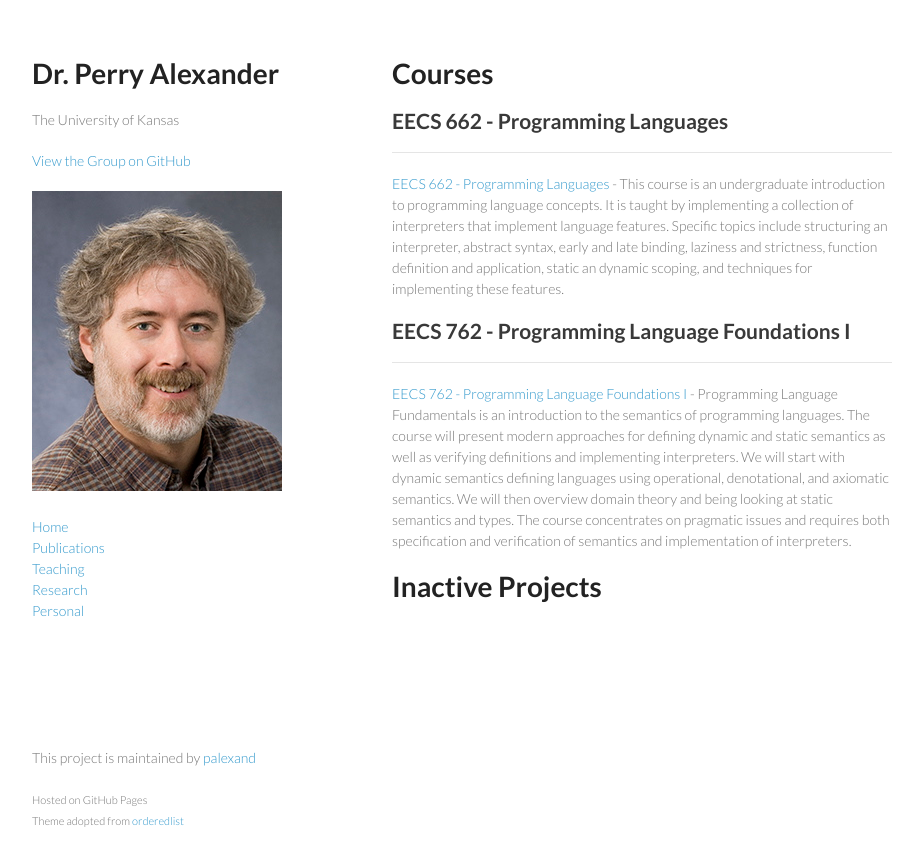
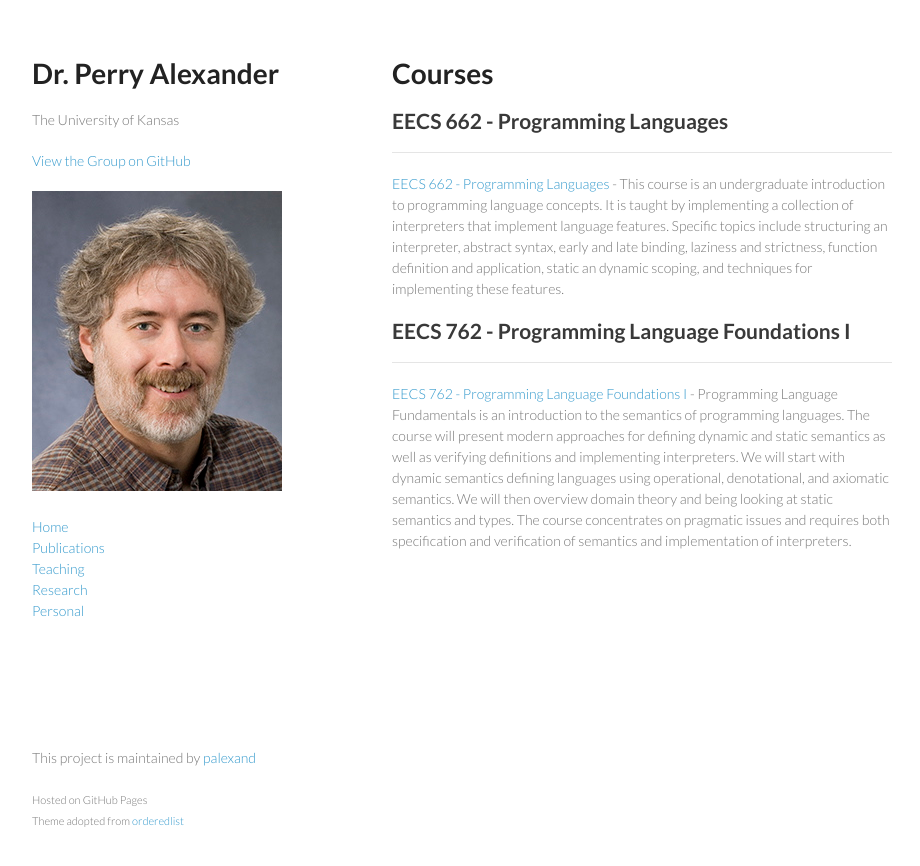
Before and after one commit to palexand/palexand.github.io, a Jekyll site: the page built from teaching.md, in a window 1280 px wide. Shown: the top 866 px of the page, without its empty margins (178-1098 px from the left). Built offline with Jekyll 4.4.1, drawn with Linux system fonts in a browser that asks for light colours.

Commit message:
fixing teaching page

```diff
--- a/teaching.md
+++ b/teaching.md
@@ -14,5 +14,3 @@ title: Teaching
 [{{ course.name }}](http://{{ course.github }}.github.io/{{ course.repo }}) - {{ course.description }}
 
 {% endfor %}
-
-# Inactive Projects
```
